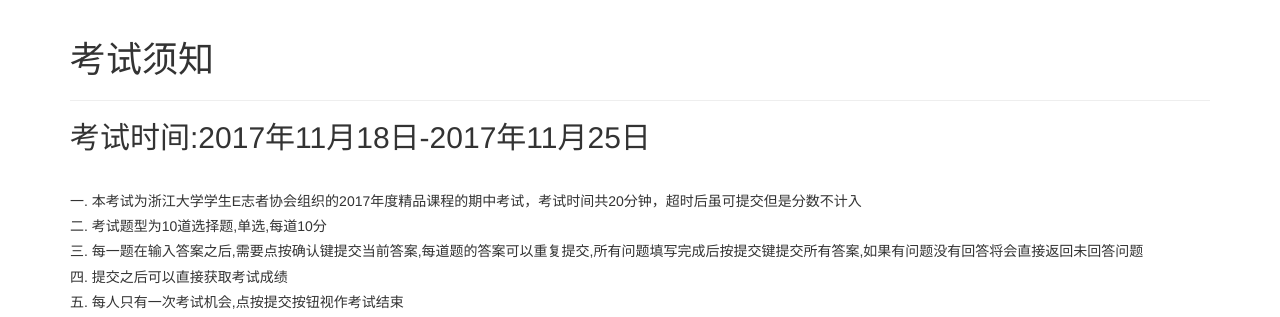
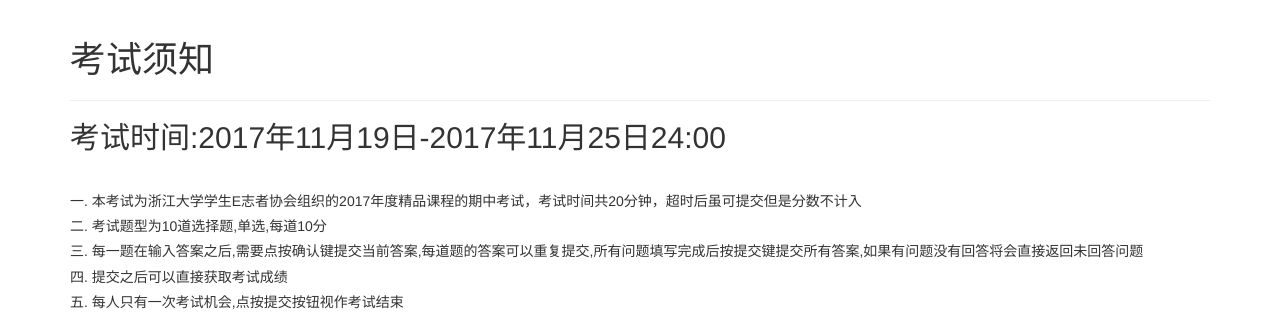
Before and after one commit to godspeedcurry/qmks, a Flask app: page /before_exam in a window 1280 px wide. Shown: the part 52-369 px from the top of the page. Run offline with Flask 2, Linux system fonts and the light colour scheme; a user stored in the database is signed in; some libraries are stand-ins or nearby versions.

Commit message:
qzks debug2

```diff
--- a/app/main/views.py
+++ b/app/main/views.py
@@ -119,7 +119,7 @@ def register():
     form = RegistrationForm()
     if form.validate_on_submit():
         if form.register_key.data != register_key:
-            flash(u'注册码不符，请返回重试')
+            flash(u'注册码一点都不符合，请返回重试')
             return redirect(url_for('main.register'))
         else:
             if form.password.data != form.password2.data:
@@ -140,17 +140,18 @@ def out():
     username = []
     dict1 = {}
     name = User.query.all()
-    marks = 0
     count = len(username)
     for name in name:
         username.append(name.username)  # 将username的值存进username这个list中
     for name in username:
+        marks = 0
         for i in range(1, 11):
             results = Marks_record.query.filter_by(username=name, Q_ID=i).order_by(Marks_record.id.asc()).first()
             if results is None:
                 marks = 0
                 break
             else:
+
                 if results.mark == '1':
                     marks += 10
         dict1[name] = marks
--- a/app/templates/main/before_exam.html
+++ b/app/templates/main/before_exam.html
@@ -6,7 +6,7 @@
         <h1>考试须知</h1>
         <hr>
         <div></div>
-        <h2>考试时间:2017年11月18日-2017年11月25日</h2>
+        <h2>考试时间:2017年11月19日-2017年11月25日24:00</h2>
         <br>
         <h5>一. 本考试为浙江大学学生E志者协会组织的2017年度精品课程的期中考试，考试时间共20分钟，超时后虽可提交但是分数不计入</h5>
         <h5>二. 考试题型为10道选择题,单选,每道10分</h5>
--- a/app/templates/main/mark.html
+++ b/app/templates/main/mark.html
@@ -6,6 +6,7 @@
         <h1 style="text-align: center">小e计算出您的分数是:{{ mark }}</h1>
     <div style="text-align: center">
         <a type="button" class="btn btn-info" href="{{ url_for('main.index') }}">返回首页</a>
+        <a type="button" class="btn btn-info" href="https://www.wjx.cn/jq/18077316.aspx">期中调查问卷</a>
     </div>
     </div>
     <div class="col-md-6">
```
